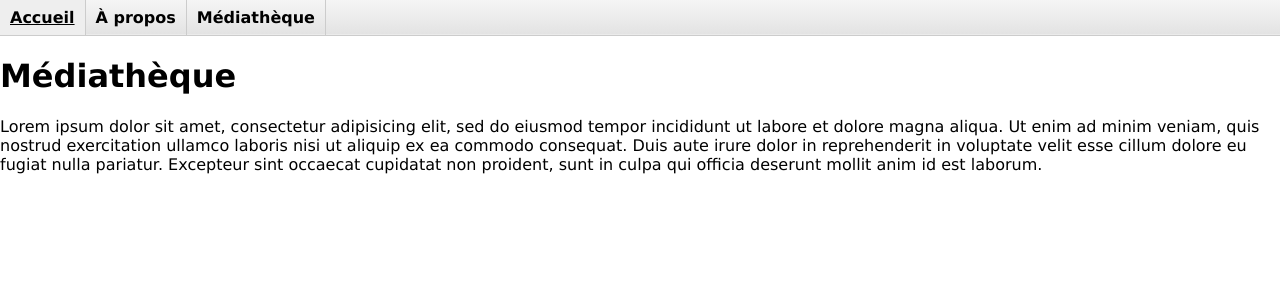
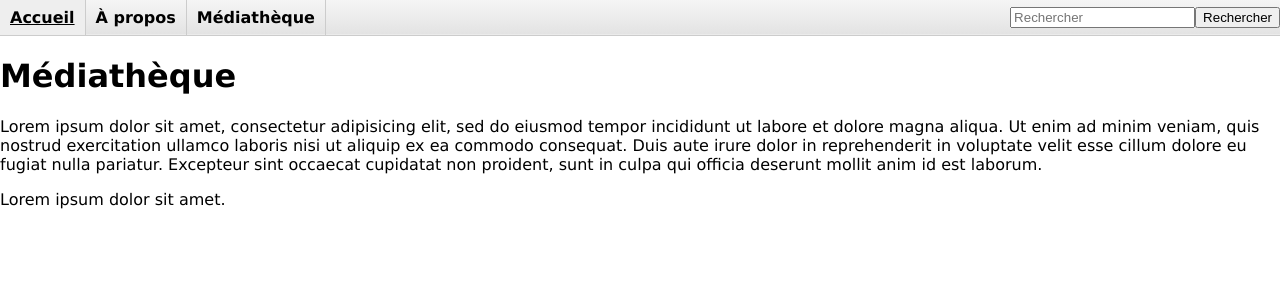
Before and after one commit to mdesharnais/mediatheque, a PHP site: page /test.html in a window 1280 px wide. Shown: the top 300 px of the page. Run offline with PHP 8.4, Linux system fonts and the light colour scheme.

Commit message:
Modifie le menu de navigation afin qu'il soit inclu dans une balise « header » et ajoute un formulaire de recherche aligné sur le bord supérieur droit de la page.

```diff
--- a/style.css
+++ b/style.css
@@ -13,8 +13,23 @@ h2
 	margin: 0;
 	padding: 0;
 }
-#nav
+
+/* -------------------------
+ * = header
+ * ------------------------- */
+
+header
 {
+	display: -moz-box;
+	display: -webkit-box;
+	display: box;
+	-moz-box-orient: horizontal;
+	-webkit-box-orient: horizontal;
+	box-orient: horizontal;
+	-moz-box-align: center; /* alignement vertical */
+	-webkit-box-align: center; /* alignement vertical */
+	box-align: center; /* alignement vertical */
+	width: 100%;
 	background-color: #e3e3e3;
 	background:-moz-linear-gradient(#f5f5f5, #e3e3e3);
 	background:-webkit-gradient(
@@ -27,7 +42,25 @@ h2
 	border-bottom: 1px solid #ccc;
 }
 
-#nav > li
+header nav,
+{
+	-moz-box-flex: 1;
+	-webkit-box-flex: 1;
+	box-flex: 1;
+}
+
+header #search
+{
+	-moz-box-flex: 2;
+	-webkit-box-flex: 2;
+	box-flex: 2;
+}
+
+/* -------------------------
+ * = nav
+ * ------------------------- */
+
+header nav > ul > li
 {
 	position: relative;
 	display: inline-block;
@@ -39,12 +72,12 @@ h2
 	zoom: 1;
 }
 
-#nav h2
+header nav > ul h2
 {
 	font-size: 1em;
 }
 
-#nav a
+header nav a
 {
 	display: block;
 	padding: 0 5px;
@@ -52,13 +85,13 @@ h2
 	text-decoration: none;
 }
 
-#nav a:hover,
-#nav a:focus
+header nav > ul a:hover,
+header nav > ul a:focus
 {
 	background-color: #eee;
 }
 
-#nav h2 a
+header nav > ul h2 a
 {
 	display: block;
 	padding: 8px 10px;
@@ -66,13 +99,13 @@ h2
 	background: none;
 }
 
-#nav h2 a:hover,
-#nav h2 a:focus
+header nav > ul h2 a:hover,
+header nav > ul h2 a:focus
 {
 	text-decoration: underline;
 }
 
-#nav li ul
+header nav > ul > li ul
 {
 	position: absolute;
 	left: -1px;
@@ -88,7 +121,7 @@ h2
 	border-top: 1px solid #ccc;
 }
 
-#nav > li ul li
+header nav > ul > li ul li
 {
 	height: 0;
 	line-height: 1.75em;
@@ -98,16 +131,33 @@ h2
 	transition: all 0.3s;
 }
 
-#nav > li:hover ul,
-#nav > li:focus ul
+header nav > ul > li:hover ul,
+header nav > ul > li:focus ul
 {
 	z-index: 10;
 	opacity: 1;
 	filter: alpha(opacity = 100);/* @bugfix lte IE 8 don't recognize opacity */
 }
 
-#nav > li:hover ul li,
-#nav > li:focus ul li
+header nav > ul > li:hover ul li,
+header nav > ul > li:focus ul li
 {
 	height: 1.75em;
 }
+
+/* -------------------------
+ * = search
+ * ------------------------- */
+
+header #search
+{
+	text-align: right;
+}
+
+/* -------------------------
+ * = footer
+ * ------------------------- */
+
+footer
+{
+}
--- a/test.html
+++ b/test.html
@@ -9,16 +9,18 @@
 		<link rel="stylesheet" href="style.css">
 	</head>
 	<body>
+		<div id="table">
+		<header>
 			<nav>
 				<ul id="nav">
-				<li><h2><a href="test.html">Accueil</a></h2></li><!--
+					<li><h2><a href="">Accueil</a></h2></li><!--
 					--><li>
-					<h2><a href="test1.html">À propos</a></h2>
+						<h2><a href="">À propos</a></h2>
 						<ul>
-						<li><a href="test2.html">Lorem ipsum</a></li>
-						<li><a href="test3.html">Dolor sit amet</a></li>
-						<li><a href="">Consectetur</a></li>
-						<li><a href="">Adipsing elit</a></li>
+							<li><a href="">Du département de musique</a></li>
+							<li><a href="">De la médiathèque</a></li>
+							<li><a href="">Des heures d'ouverture</a></li>
+							<li><a href="">De la règlementation</a></li>
 						</ul>
 					</li><!--
 					--><li>
@@ -26,11 +28,22 @@
 						<ul>
 							<li><a href="">Recherche avancée</a></li>
 							<li><a href="">Parcourir</a></li>
+							<li><a href="">Suggestions</a></li>
 						</ul>
 					</li>
 				</ul>
 			</nav>
+			<form id="search">
+				<input type="search" placeholder="Rechercher"><button type="button">Rechercher</button>
+			</form>
+		</header>
+		<div id="content">
 			<h1>Médiathèque</h1>
 			<p>Lorem ipsum dolor sit amet, consectetur adipisicing elit, sed do eiusmod tempor incididunt ut labore et dolore magna aliqua. Ut enim ad minim veniam, quis nostrud exercitation ullamco laboris nisi ut aliquip ex ea commodo consequat. Duis aute irure dolor in reprehenderit in voluptate velit esse cillum dolore eu fugiat nulla pariatur. Excepteur sint occaecat cupidatat non proident, sunt in culpa qui officia deserunt mollit anim id est laborum.</p>
+		</div>
+		<footer>
+			<p>Lorem ipsum dolor sit amet.</p>
+		</footer>
+		</div>
 	</body>
 </html>
```
Lines whose indentation alone changed are shown as unchanged.
